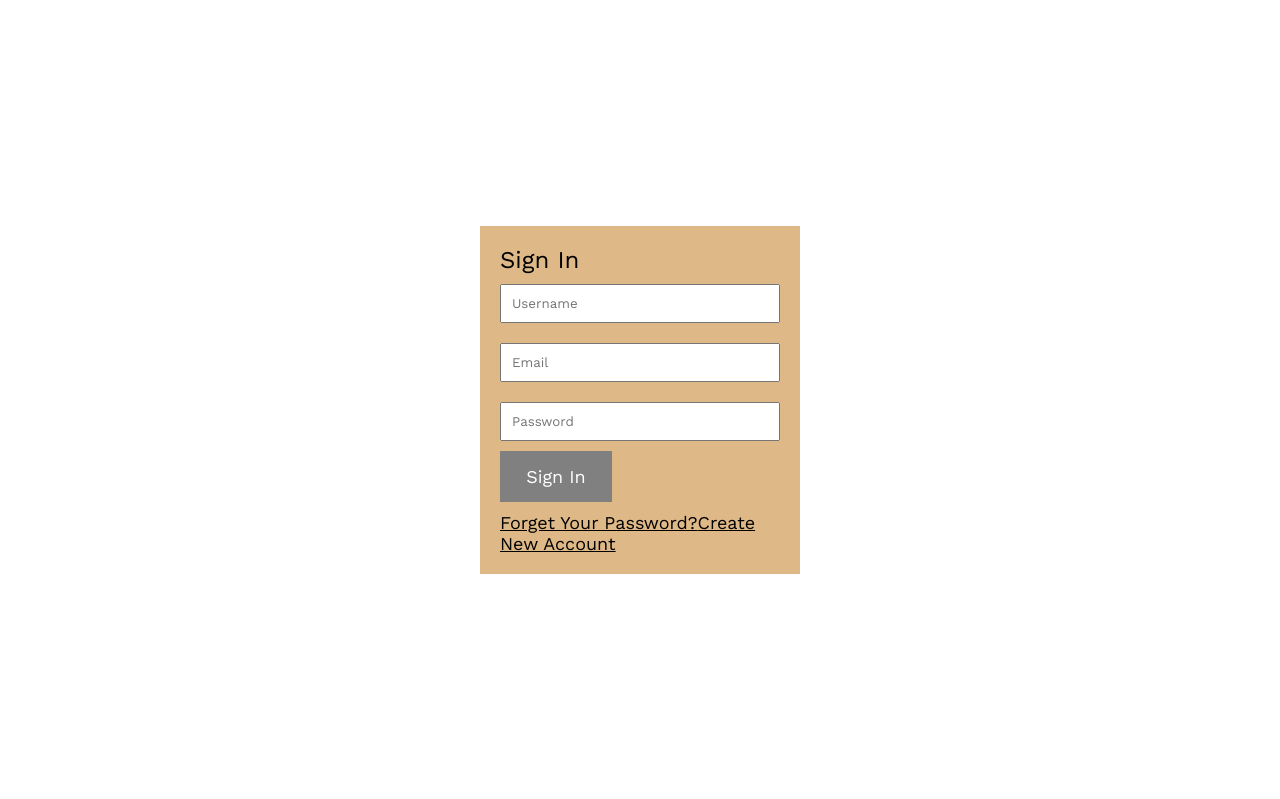
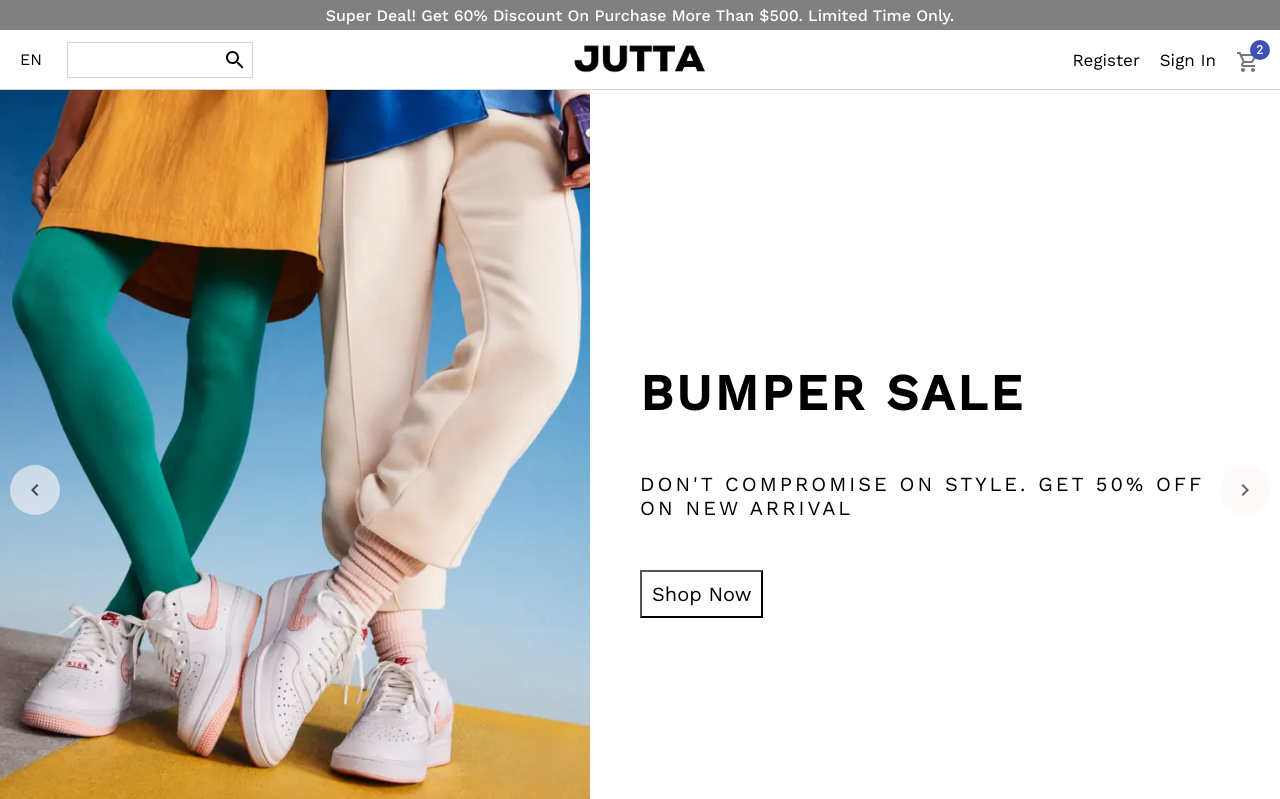
Before and after one commit to Surajpok/JUTTA, a React (Create React App) app: page / in a window 1280 px wide. Shown: the top 799 px of the page. Built offline with nearby package versions, Linux system fonts and the light colour scheme.

Commit message:
Register and Login Completed

```diff
--- a/package.json
+++ b/package.json
@@ -5,7 +5,7 @@
   "dependencies": {
     "@material-ui/core": "^4.12.3",
     "@material-ui/icons": "^4.11.2",
-    "@mui/icons-material": "^5.0.5",
+    "@mui/icons-material": "^5.8.0",
     "@mui/material": "^5.0.6",
     "@testing-library/jest-dom": "^5.11.4",
     "@testing-library/react": "^11.1.0",
--- a/src/App.js
+++ b/src/App.js
@@ -5,7 +5,7 @@ import Product from "./pages/Product";
 import ProductList from "./pages/ProductList";
 import Register from "./pages/Register";
 const App = () => {
-  return <Login />;
+  return <Home />;
 };
 
 export default App;
--- a/src/pages/Login.js
+++ b/src/pages/Login.js
@@ -1,3 +1,4 @@
+
 import styled from "styled-components";
 
 const Container = styled.div`
@@ -9,58 +10,115 @@ const Container = styled.div`
 `;
 
 const Wrapper = styled.div`
-  width: 25%;
   padding: 20px;
-  background-color: burlywood;
+  background-color: white;
+  display: flex;
 `;
 
+const FormWrapper = styled.div`
+   margin: 100px 80px;
+`;
+
+const MiniTitle = styled.p`
+  font-size: 18px;
+  color:gray;
+`;
 const Title = styled.h1`
-  font-size: 24px;
-  font-weight: 300;
+  font-size: 50px;
+  font-weight: 700;
+`;
+
+const Dot = styled.span`
+  font-size:60px;
+  color: lightcoral;
+`;
+
+const Link = styled.span`
+color: lightcoral;
+padding-left: 5px ;
 `;
 
 const Form = styled.form`
+  padding-top:10px;
   display: flex;
-  flex-direction: column;
+  flex-wrap: wrap;
 `;
 
+const InputWrapper = styled.div`
+  display: flex;
+  justify-content: space-between;
+`;
 const Input = styled.input`
-  flex: 1;
-  min-width: 40%;
-  margin: 10px 0;
-  padding: 10px;
+  width: 100%;
+  margin: 15px 20px 0 0;
+  padding: 20px;
+  border-radius: 10px;
+  border: none;
+  background-color: #f7fcff;
+  font-size:18px;
+`;
+
+const Agreement = styled.span`
+  font-size: 18px;
+  margin: 35px 0;
+
 `;
 
 const Button = styled.button`
-width: 40%;
+width: 100%;
 border: none;
-padding: 15px 20px;
-background-color: gray;
+padding: 20px 20px;
+background-color: lightcoral;
 color:white;
 cursor: pointer;
 font-size: 18px;
-margin-bottom: 10px;
+margin: 20px 20px 0 0;
 `;
 
-const Link = styled.a`
-  margin: 5px 0;
-  font-size: 18px;
-  text-decoration: underline;
-  cursor: pointer;
+const ImgWrapper = styled.div`
+  flex: 1;
+`;
+
+const Image = styled.img`
+  height: 95vh;
+  width: 50vw;
+  object-fit: cover;
 `;
 const Login = () => {
   return (
     <Container>
       <Wrapper>
-        <Title>Sign In</Title>
-          <Form>
-            <Input placeholder = "Username" />
-            <Input placeholder = "Email" />
-            <Input placeholder = "Password" />
-            <Button>Sign In</Button>
-          </Form>
-          <Link>Forget Your Password?</Link>
-          <Link>Create New Account</Link>
+        <FormWrapper>
+          <MiniTitle>ALREADY A MEMBER</MiniTitle>
+            <Title>Lets Login And Start<Dot>.</Dot></Title>
+            <MiniTitle>Don't Have Account?
+              <Link>
+                Sign Up
+              </Link>
+            </MiniTitle>
+
+            <Form>
+
+              <Input placeholder = "Username" />
+              <Input placeholder = "Email" />
+              <InputWrapper>
+                <Input placeholder = "Password" />
+                <Input placeholder = "Conform Password" />
+              </InputWrapper>
+
+
+              <Agreement>
+              <input type = "checkbox"></input>
+                By creating an account, I concent to be processing of an personal data in accordance with the <b>Privacy Policy</b>
+              </Agreement>
+
+              <Button>Sign Up</Button>
+              <Button>Login With Google</Button>
+            </Form>
+        </FormWrapper>
+        <ImgWrapper>
+          <Image src ="./image/top1.webp"/>
+        </ImgWrapper>
       </Wrapper>
     </Container>
   )
--- a/src/pages/Register.js
+++ b/src/pages/Register.js
@@ -9,61 +9,117 @@ const Container = styled.div`
 `;
 
 const Wrapper = styled.div`
-  width: 40%;
   padding: 20px;
   background-color: white;
+  display: flex;
 `;
 
+const FormWrapper = styled.div`
+  margin: 100px 80px;
+`;
+
+const MiniTitle = styled.p`
+  font-size: 18px;
+  color:gray;
+`;
 const Title = styled.h1`
-  font-size: 24px;
-  font-weight: 300;
+  font-size: 50px;
+  font-weight: 700;
+`;
+
+const Dot = styled.span`
+  font-size:60px;
+  color: lightcoral;
+`;
+
+const Link = styled.span`
+color: lightcoral;
+padding-left: 5px ;
 `;
 
 const Form = styled.form`
+  padding-top:10px;
   display: flex;
   flex-wrap: wrap;
 `;
 
+const InputWrapper = styled.div`
+  display: flex;
+  justify-content: space-between;
+`;
 const Input = styled.input`
-  flex: 1;
-  min-width: 40%;
-  margin: 20px 10px 0 0;
-  padding: 10px;
+  width: 100%;
+  margin: 15px 20px 0 0;
+  padding: 20px;
+  border-radius: 10px;
+  border: none;
+  background-color: #f7fcff;
+  font-size:18px;
 `;
 
 const Agreement = styled.span`
-  font-size: 15px;
+  font-size: 18px;
   margin: 20px 0;
 `;
 
 const Button = styled.button`
-width: 40%;
+width: 100%;
 border: none;
-padding: 15px 20px;
-background-color: gray;
+padding: 20px 20px;
+background-color: lightcoral;
 color:white;
 cursor: pointer;
 font-size: 18px;
+margin: 20px 20px 0 0;
 `;
 
+const ImgWrapper = styled.div`
+  flex: 1;
+`;
 
+const Image = styled.img`
+  height: 95vh;
+  width: 50vw;
+  object-fit: cover;
+`;
 const Register = () => {
   return (
     <Container>
       <Wrapper>
-        <Title>Lets Create An Account</Title>
+       <FormWrapper>
+       <MiniTitle>START FOR FREE</MiniTitle>
+        <Title>Create New Account<Dot>.</Dot></Title>
+        <MiniTitle>Already a Member?
+          <Link>
+            Log In
+          </Link>
+        </MiniTitle>
+
         <Form>
-          <Input placeholder = "First Name" />
-          <Input placeholder = "Last Name" />
+          <InputWrapper>
+            <Input placeholder = "First Name" />
+            <Input placeholder = "Last Name" />
+          </InputWrapper>
           <Input placeholder = "Username" />
           <Input placeholder = "Email" />
-          <Input placeholder = "Password" />
-          <Input placeholder = "Conform Password" />
+          <InputWrapper>
+            <Input placeholder = "Password" />
+            <Input placeholder = "Conform Password" />
+          </InputWrapper>
+
+
           <Agreement>
+          <input type = "checkbox"></input>
             By creating an account, I concent to be processing of an personal data in accordance with the <b>Privacy Policy</b>
           </Agreement>
+
           <Button>Sign Up</Button>
+          <Button>Login With Google</Button>
         </Form>
+        </FormWrapper>
+        <ImgWrapper>
+          <Image src ="./image/man.jpeg"/>
+        </ImgWrapper>
       </Wrapper>
     </Container>
   )
```
Also changed, not shown: 1 other file (tests, documents, lock files or other folders).
